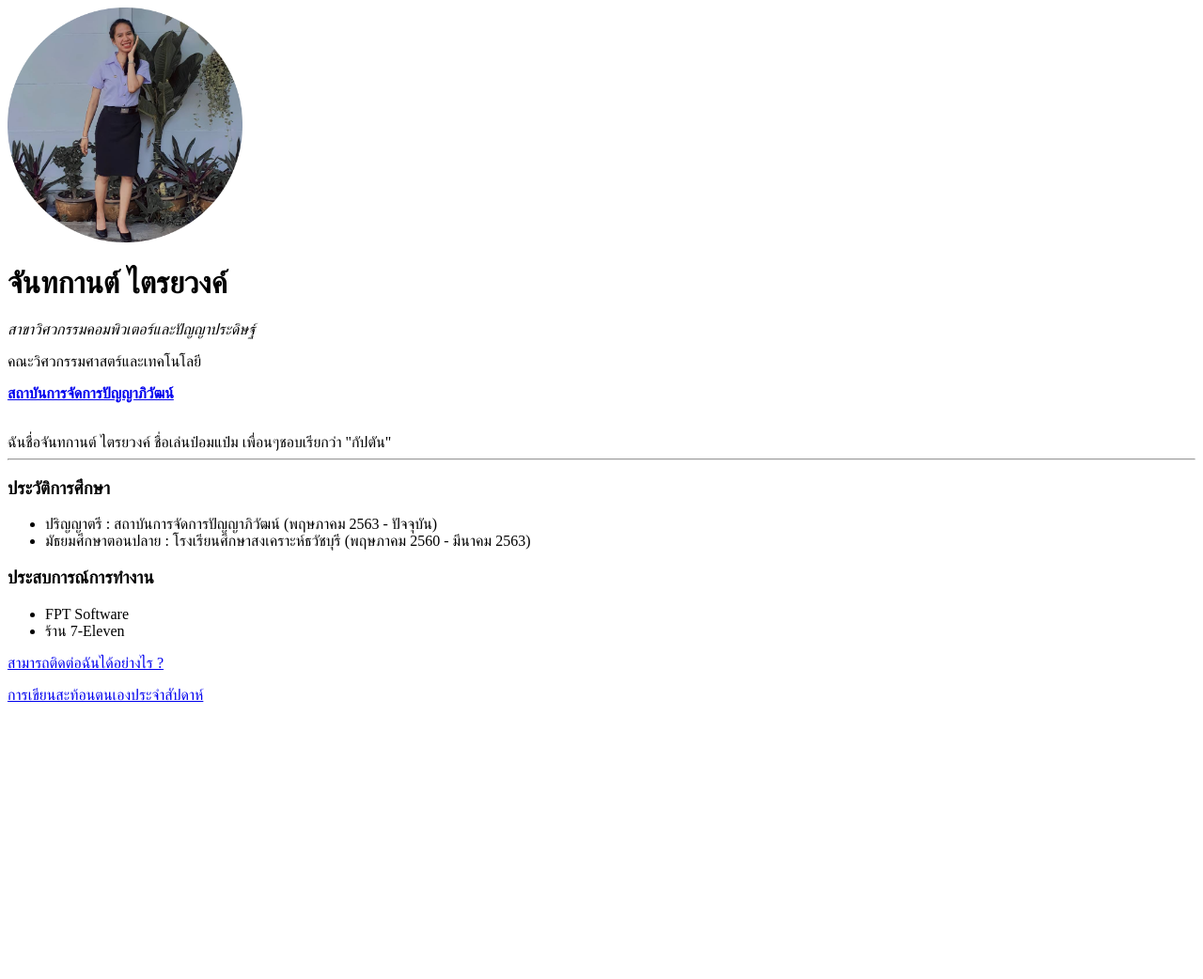
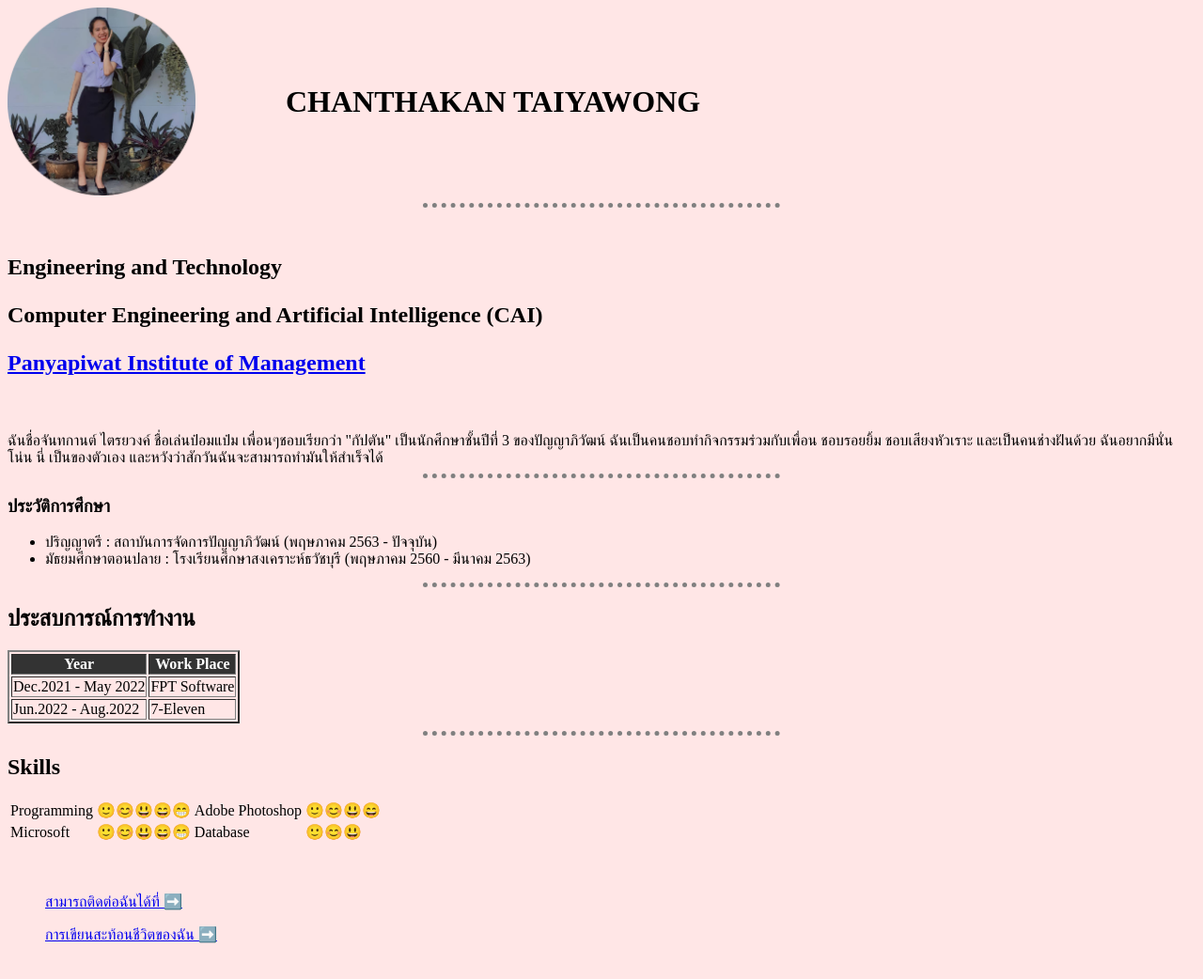
Before and after one commit to pompamchan/resume, a plain HTML site: page index.html in a window 1280 px wide. Shown: the whole page at 94% size. Before the commit the page ends 800 px from the top, so only its background shows below. Drawn offline with Linux system fonts and the light colour scheme.

Commit message:
Add files via upload

```diff
--- a/index.html
+++ b/index.html
@@ -3,30 +3,87 @@
   <head>
     <meta charset="utf-8">
     <title>This is Chanthakan Taiyawong 💗</title>
+    <link rel="stylesheet" href="tablestyle.css">
+    <style media="screen">
+
+    body{
+       background-color: #ffe6e6;
+    }
+    hr{
+      border-style:dotted none none;
+      border-color: grey;
+      border-width: 5px;
+      height: 0px;
+      width: 30%;
+    }
+
+  </style>
   </head>
   <body>
-    <img src="pompam.png" width="250" height="250" alt="Chanthakan Taiyawong image">
-    <h1>จันทกานต์ ไตรยวงค์</h1>
-    <p><em>สาขาวิศวกรรมคอมพิวเตอร์และปัญญาประดิษฐ์</em></p>
-    <p>คณะวิศวกรรมศาสตร์และเทคโนโลยี</p>
-    <p><strong><a href="http://www.pim.ac.th">สถาบันการจัดการปัญญาภิวัฒน์</a></strong></p>
+    <div style="display: flex; align-items: center;">
+      <img src="pompam.png" alt="Chanthakan Taiyawong image" width="200">
+      <h1 style="text-indent: 3em; font-size: 2rem;">CHANTHAKAN TAIYAWONG</h1>
+    </div>
+    <hr style="border-style: pedding;">
+    <br><b>
+      <h2>
 
-    <br>ฉันชื่อจันทกานต์ ไตรยวงค์ ชื่อเล่นป๋อมแป๋ม เพื่อนๆชอบเรียกว่า "กัปตัน"
+              <p>Engineering and Technology</p>
+              <p>Computer Engineering and Artificial Intelligence (CAI)</p>
+              <p><a href="http://pim.ac.th">Panyapiwat Institute of Management </a></p>
+      </h2><br>
+    </b>
+
+    <br>ฉันชื่อจันทกานต์ ไตรยวงค์ ชื่อเล่นป๋อมแป๋ม เพื่อนๆชอบเรียกว่า "กัปตัน" เป็นนักศึกษาชั้นปีที่ 3 ของปัญญาภิวัฒน์ ฉันเป็นคนชอบทำกิจกรรมร่วมกับเพื่อน
+    ชอบรอยยิ้ม ชอบเสียงหัวเราะ และเป็นคนช่างฝันด้วย ฉันอยากมีนั่น โน่น นี่ เป็นของตัวเอง และหวังว่าสักวันฉันจะสามารถทำมันให้สำเร็จได้
     <hr>
       <h3>ประวัติการศึกษา</h3>
       <ul>
         <li> ปริญญาตรี : สถาบันการจัดการปัญญาภิวัฒน์  (พฤษภาคม 2563 - ปัจจุบัน)</li>
         <li> มัธยมศึกษาตอนปลาย : โรงเรียนศึกษาสงเคราะห์ธวัชบุรี (พฤษภาคม 2560 - มีนาคม 2563)</li>
       </ul>
-      <h3>ประสบการณ์การทำงาน</h3>
-      <ul>
-        <li>FPT Software</li>
-        <li>ร้าน 7-Eleven</li>
-      </ul>
 
-       <a href="contact.html"> สามารถติดต่อฉันได้อย่างไร ? </a>
-       <p>
-         <a href="report.html"> การเขียนสะท้อนตนเองประจำสัปดาห์ </a>
-       </p>
-  </body>
+      <hr style="border-style:dotted none none;">
+      <h2>ประสบการณ์การทำงาน</h2>
+      <table border="2px">
+        <thead>
+          <tr>
+            <th>Year</th>
+            <th>Work Place</th>
+          </tr>
+          </thead>
+        <tr>
+          <td>Dec.2021 - May 2022</td>
+          <td> FPT Software </td>
+        </tr>
+        <tr>
+          <td>Jun.2022 - Aug.2022</td>
+          <td> 7-Eleven </td>
+          </tr>
+      </thead>
+      </table>
+
+      <hr style="border-style: dotted none none">
+      <b>
+        <h2>Skills</h2>
+      </b>
+      <table border="0">
+
+        <tr>
+          <td>Programming</td><td> 🙂😊😃😄😁 </td><td>Adobe Photoshop</td><td> 🙂😊😃😄 </td>
+        </tr>
+        <tr>
+          <td>Microsoft</td><td> 🙂😊😃😄😁 </td><td>Database</td><td> 🙂😊😃 </td>
+          </tr>
+
+      </table>
+
+  <br>
+    <br>
+      <ol><a href="contact.html"> สามารถติดต่อฉันได้ที่ ➡️ </a></ol>
+      <ol><a href="report.html"> การเขียนสะท้อนชีวิตของฉัน ➡️ </a></ol>
+
+  </br>
+</br>
+</body>
 </html>
--- /dev/null
+++ b/tablestyle.css
@@ -0,0 +1,5 @@
+thead,
+tfoot{
+  background-color: #333;
+  color: #fff;
+}
```
Also changed, not shown: contact.html (+37 -0 lines), report.html (+9 -11 lines).
